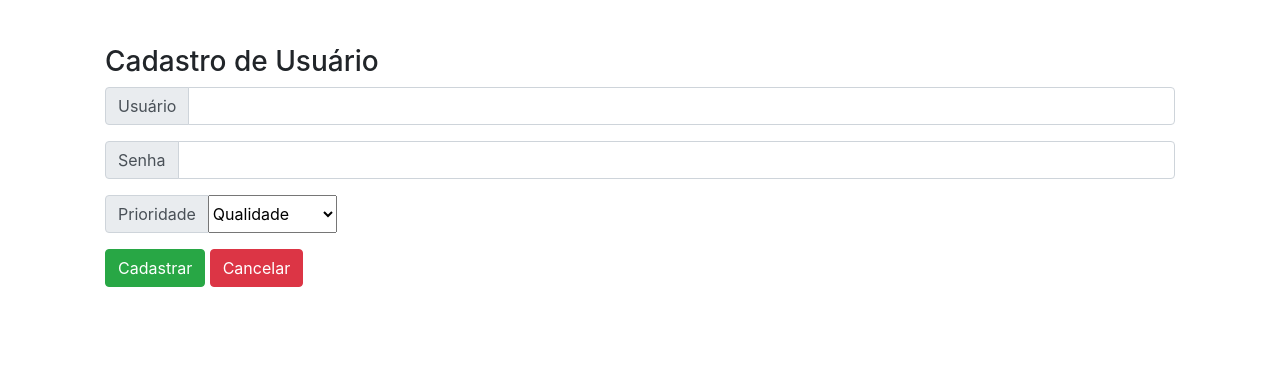
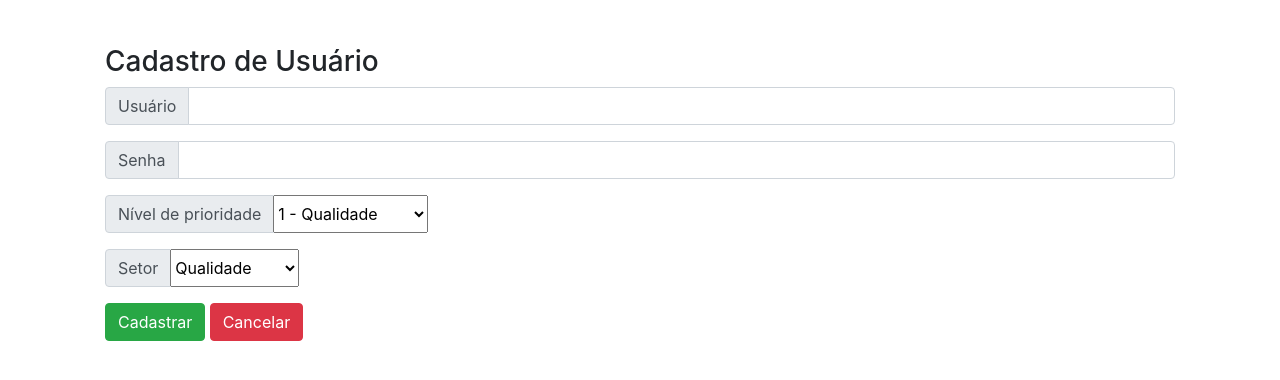
Before and after one commit to VinMaximo/streparava, a PHP site: page /createUser.php in a window 1280 px wide. Shown: the part 56-436 px from the top of the page. Run offline with PHP 8.4, Linux system fonts and the light colour scheme.

Commit message:
log em andamento

```diff
--- a/public/usuario/createUser.php
+++ b/public/usuario/createUser.php
@@ -1,16 +1,15 @@
-
-
-
 <?php include("../Template/header.php");
-      include_once("../../data/connection.php");
+include_once("../../data/connection.php");
 ?>
 
 <html lang="en">
+
 <head>
     <meta charset="UTF-8">
     <meta name="viewport" content="width=device-width, initial-scale=1.0">
     <title>Cadastro de Usuário</title>
 </head>
+
 <body>
 
     <br>
@@ -36,23 +35,42 @@
 
             <div class="input-group mb-3">
                 <div class="input-group-prepend">
-                    <span class="input-group-text" id="inputGroup-sizing-default">Prioridade</span>
+                    <span class="input-group-text" id="inputGroup-sizing-default">Nível de prioridade</span>
                 </div>
                 <select class="form-select" name="numPrioridade" id="numPrioridade">
 
                     <option value="1">
-                        <?php echo "Qualidade"  ?>
+                        <?php echo "1 - Qualidade"  ?>
                     </option>
                     <option value="2">
-                        <?php echo "Montagem"  ?>
+                        <?php echo "2 - Montagem"  ?>
                     </option>
                     <option value="3">
-                        <?php echo "Administrador"  ?>
+                        <?php echo "3 - Administrador"  ?>
                     </option>
 
                 </select>
 
 
+            </div>
+
+            <div class="input-group mb-3">
+                <div class="input-group-prepend">
+                    <span class="input-group-text" id="inputGroup-sizing-default">Setor</span>
+                </div>
+                <select class="form-select" name="txtSetor" id="txtSetor">
+
+                    <option value="Qualidade">
+                        <?php echo "Qualidade"  ?>
+                    </option>
+                    <option value="Montagem">
+                        <?php echo "Montagem"  ?>
+                    </option>
+                    <option value="Administrador">
+                        <?php echo "Administrador"  ?>
+                    </option>
+
+                </select>
             </div>
 
 
@@ -62,7 +80,7 @@
 
             <div class="buttons">
                 <input type="submit" class="btn btn-success" value="Cadastrar">
-                <input type="reset" class="btn btn-danger" value="Cancelar" >
+                <input type="reset" class="btn btn-danger" value="Cancelar">
             </div>
 
         </form>
@@ -70,4 +88,5 @@
 
 
 </body>
+
 </html>
--- a/public/usuario/updateUser.php
+++ b/public/usuario/updateUser.php
@@ -14,7 +14,7 @@
 
 
             $sql = "UPDATE usuario
-            SET user = '" . $usuario . "', senha = '" . $senha . "', prioridade = ". $prioridade .", nome = ". $nome.
+            SET user = '" . $usuario . "', senha = '" . $senha . "', prioridade = ". $prioridade .", nome = ". $nome. "', setor = ". $setor .
             " WHERE id_usuario = '" . $id . "'";
 
 
```
Also changed, not shown: public/auth/login.php (+6 -6 lines), public/home/home.php (+7 -1 lines), public/usuario/insertUser.php (+7 -4 lines).
